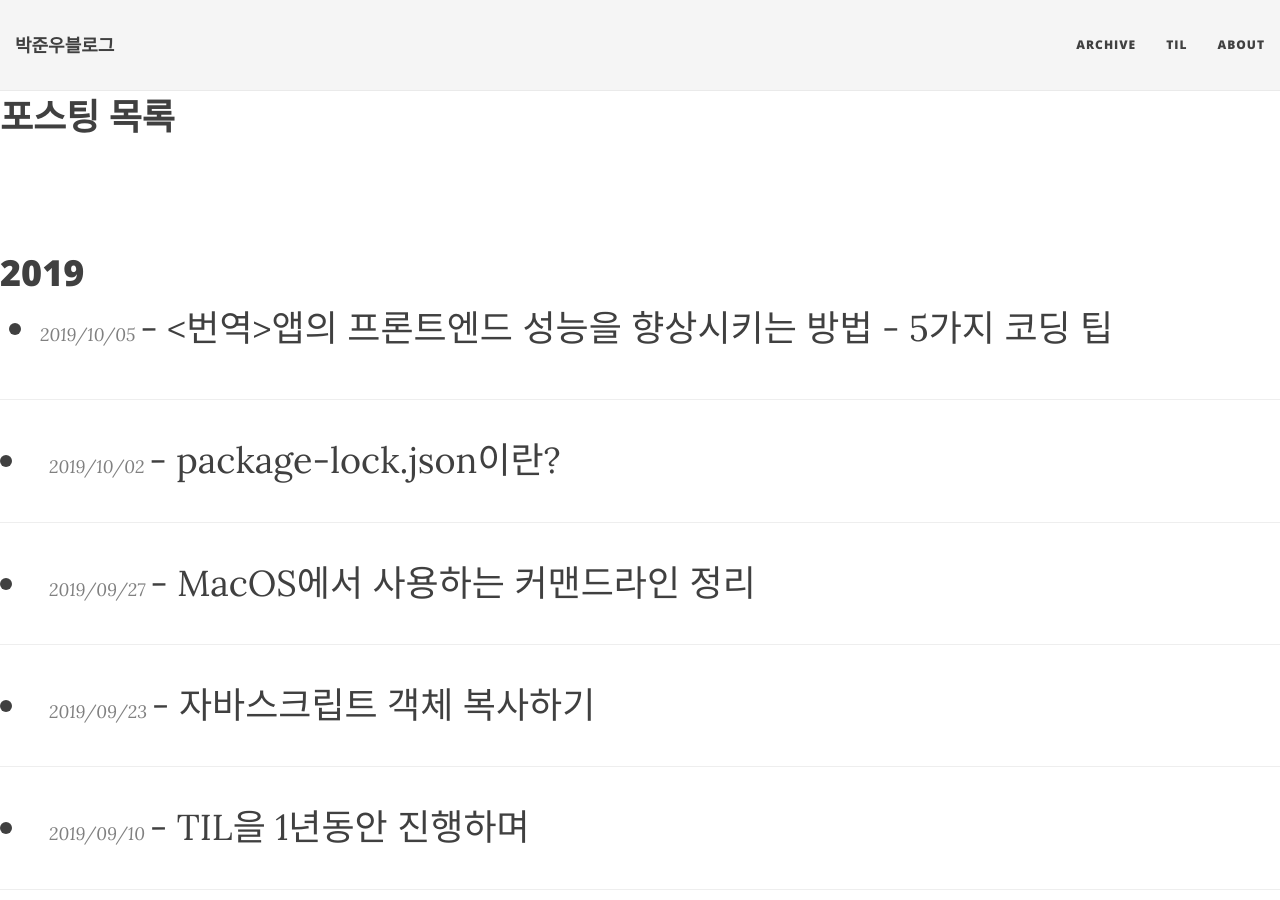
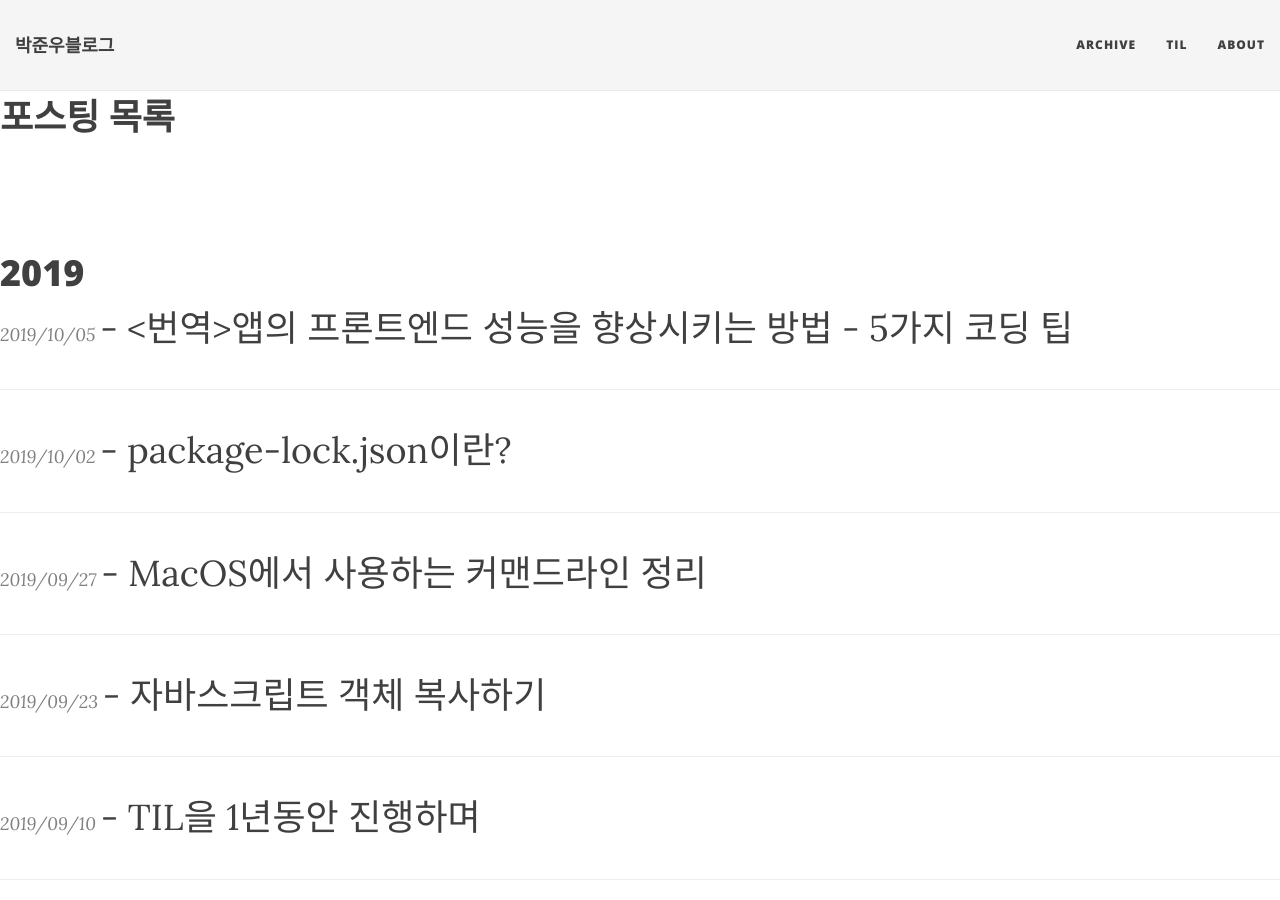
Before and after one commit to JUNWOO45/junwoo45.github.io.archived, a Jekyll site: the page built from archive.md, in a window 1280 px wide and 900 px high. Built offline with Jekyll 4.4.1, drawn with Linux system fonts in a browser that asks for light colours; nearby versions of some CDN libraries.

Commit message:
아카이브페이지 ul 삭제

```diff
--- a/_layouts/archive.html
+++ b/_layouts/archive.html
@@ -17,19 +17,20 @@ layout: base
     {% if currentDate != myDate %}
         {% unless forloop.first %}</ul>{% endunless %}
         <h1>{{ currentDate }}</h1>
-        <ul>
+        <!-- <ul> -->
         {% assign myDate = currentDate %}
     {% endif %}
-    <li class="post-title">
+    <div class="post-title">
       <a href="{{ post.url }}">
           <span class="post-meta">
             {{ post.date | date: "%Y/%m/%d" }}
           </span>
         - {{ post.title }}
       </a>
-    </li>
+    </div>
     {% if forloop.last %}
-  </ul>{% endif %}
+  <!-- </ul> -->
+  {% endif %}
   </article>
   {% endfor %}
 
```
